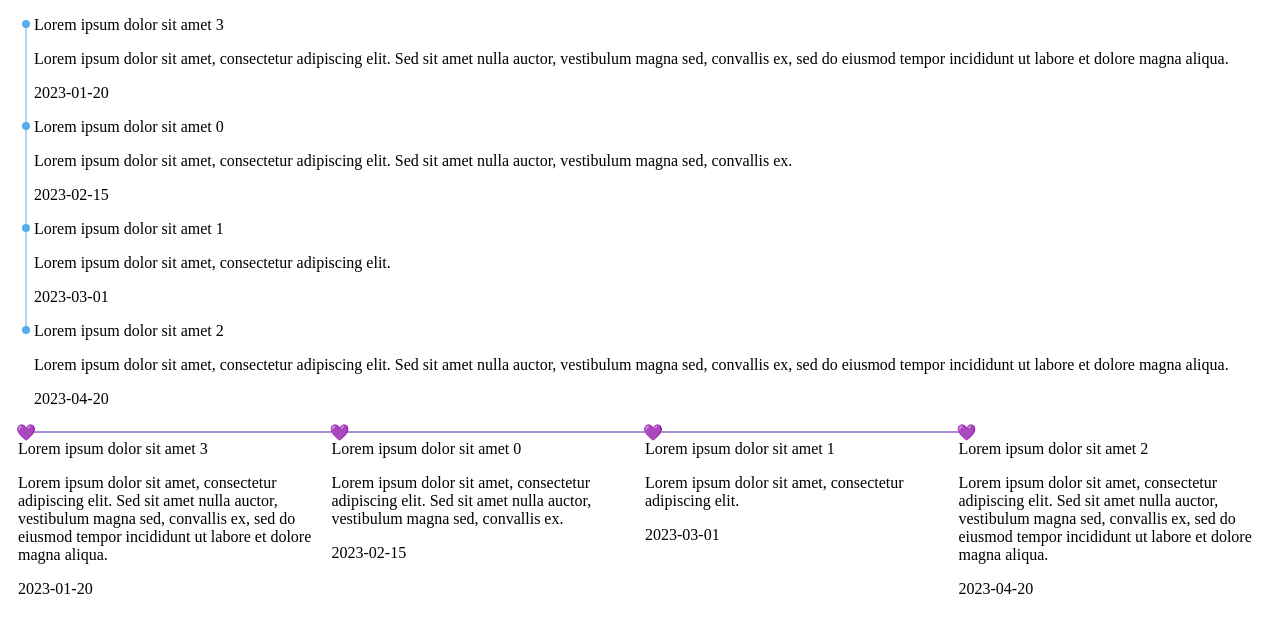
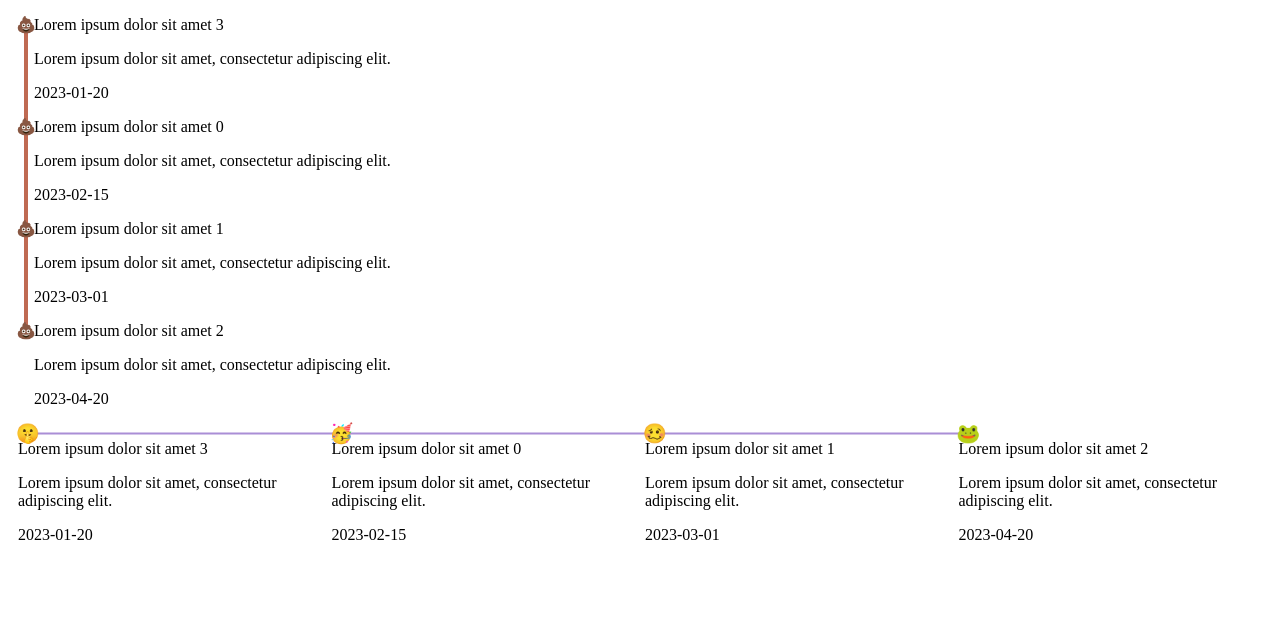
Before and after one commit to horberlan/v-timeline-component, a Vue app: page / in a window 1280 px wide. Shown: the top 632 px of the page. Built offline with nearby package versions, Linux system fonts and the light colour scheme.

Commit message:
chore: define #marker slot type as event

```diff
--- a/src/App.vue
+++ b/src/App.vue
@@ -3,27 +3,29 @@
     <vTimelineComponent
       layout="vertical"
       :events="timelineEvents"
-      line-width="1px"
-      color="#55acee"
+      line-width="4px"
+      color="#bf6a53"
     >
       <template #default="{ event }: { event: TimelineEvent, index: number }">
         <p>{{ event.title }}</p>
         <p>{{ event.description }}</p>
         <p>{{ event.date }}</p>
       </template>
+      <template #marker> 💩</template>
     </vTimelineComponent>
     <vTimelineComponent
       layout="horizontal"
       :events="timelineEvents"
       line-width="2px"
       color="#aa8ed6"
+      marker-size="1.2rem"
     >
       <template #default="{ event }: { event: TimelineEvent, index: number }">
         <p>{{ event.title }}</p>
         <p>{{ event.description }}</p>
         <p>{{ event.date }}</p>
       </template>
-      <template #marker>💜</template>
+      <template #marker="{ event }"> {{ event.marker }}</template>
     </vTimelineComponent>
   </div>
 </template>
@@ -43,45 +45,26 @@ const timelineEvents: Ref<TimelineEvent[]> = ref([
   {
     title: "Lorem ipsum dolor sit amet 0",
     date: "2023-02-15",
-    description:
-      "Lorem ipsum dolor sit amet, consectetur adipiscing elit. Sed sit amet nulla auctor, vestibulum magna sed, convallis ex.",
-    child: [
-      {
-        title: "child Lorem ipsum dolor sit amet 1",
-        date: "2023-02-16",
-        description:
-          "Lorem ipsum dolor sit amet, consectetur adipiscing elit. Sed sit amet nulla auctor, vestibulum magna sed, convallis ex.",
-      },
-      {
-        title: "child Lorem ipsum dolor sit amet 2",
-        date: "2023-02-17",
-        description:
-          "Lorem ipsum dolor sit amet, consectetur adipiscing elit. Sed sit amet nulla auctor, vestibulum magna sed, convallis ex.",
-      },
-      {
-        title: "child Lorem ipsum dolor sit amet 3",
-        date: "2023-02-17",
-        description:
-          "Lorem ipsum dolor sit amet, consectetur adipiscing elit. Sed sit amet nulla auctor, vestibulum magna sed, convallis ex.",
-      },
-    ],
+    description: "Lorem ipsum dolor sit amet, consectetur adipiscing elit.",
+    marker: "🥳",
   },
   {
     title: "Lorem ipsum dolor sit amet 1",
     date: "2023-03-01",
     description: "Lorem ipsum dolor sit amet, consectetur adipiscing elit.",
+    marker: "🥴",
   },
   {
     title: "Lorem ipsum dolor sit amet 2",
     date: "2023-04-20",
-    description:
-      "Lorem ipsum dolor sit amet, consectetur adipiscing elit. Sed sit amet nulla auctor, vestibulum magna sed, convallis ex, sed do eiusmod tempor incididunt ut labore et dolore magna aliqua.",
+    description: "Lorem ipsum dolor sit amet, consectetur adipiscing elit.",
+    marker: "🐸",
   },
   {
     title: "Lorem ipsum dolor sit amet 3",
     date: "2023-01-20",
-    description:
-      "Lorem ipsum dolor sit amet, consectetur adipiscing elit. Sed sit amet nulla auctor, vestibulum magna sed, convallis ex, sed do eiusmod tempor incididunt ut labore et dolore magna aliqua.",
+    description: "Lorem ipsum dolor sit amet, consectetur adipiscing elit.",
+    marker: "🤫",
   },
 ]);
 </script>
@@ -91,4 +74,8 @@ const timelineEvents: Ref<TimelineEvent[]> = ref([
   position: relative;
   margin-left: 10px;
 }
+.test {
+  background-color: red;
+  max-width: 8px;
+}
 </style>
--- a/src/v-timeline-component.vue
+++ b/src/v-timeline-component.vue
@@ -75,8 +75,10 @@ const props = withDefaults(
 );
 
 const slots = defineSlots<{
-  default(event);
-  marker(value: HTMLElement);
+  // i dont need to know event type...
+  default(data: { event: any; index: number });
+  // I might want to pass the marker icon using my array, right?
+  marker: (data: { event: any; index: number }) => HTMLElement | string;
 }>();
 
 const classes = useCssModule("vTimeline");
```
Also changed, not shown: 1 other file (tests, documents, lock files or other folders).
